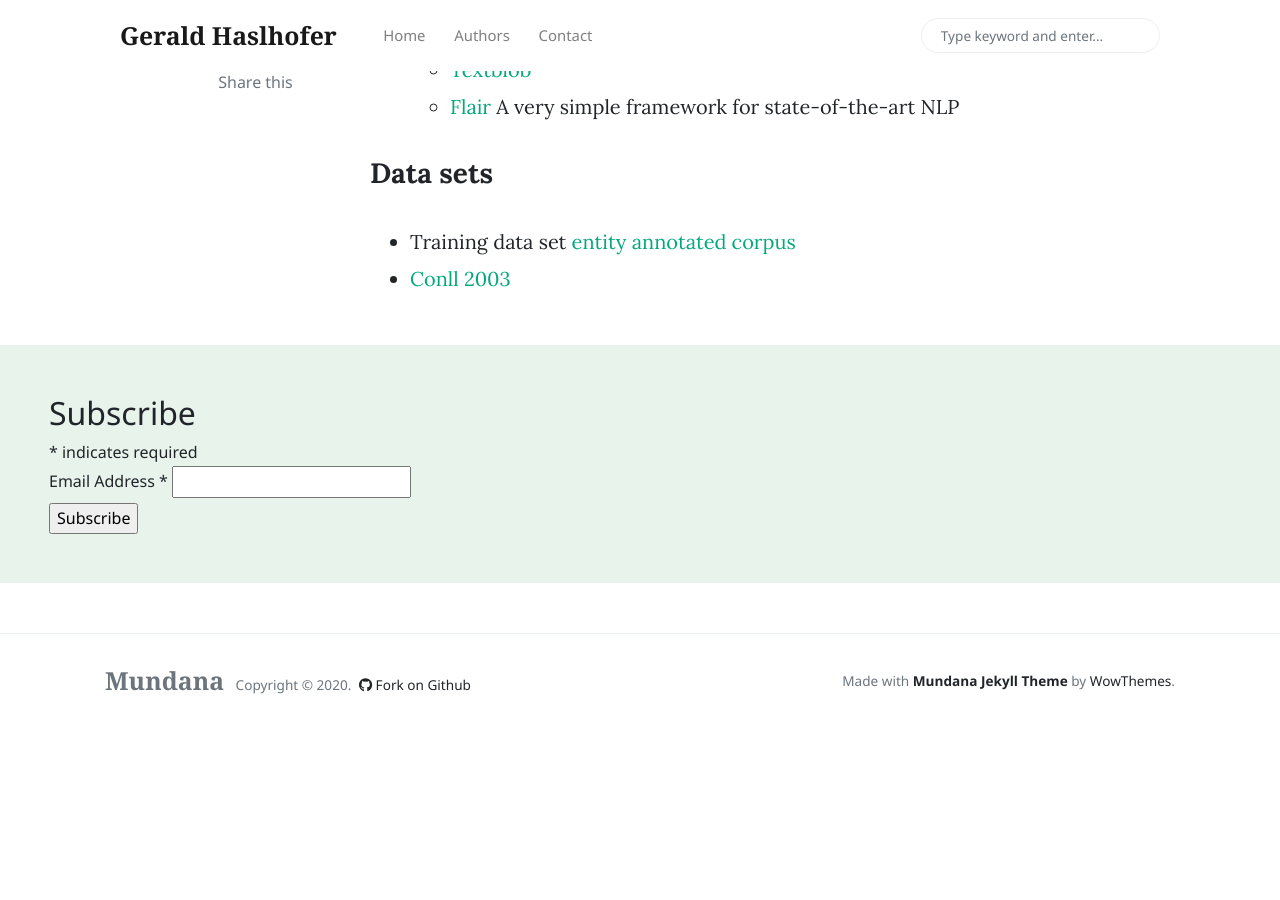
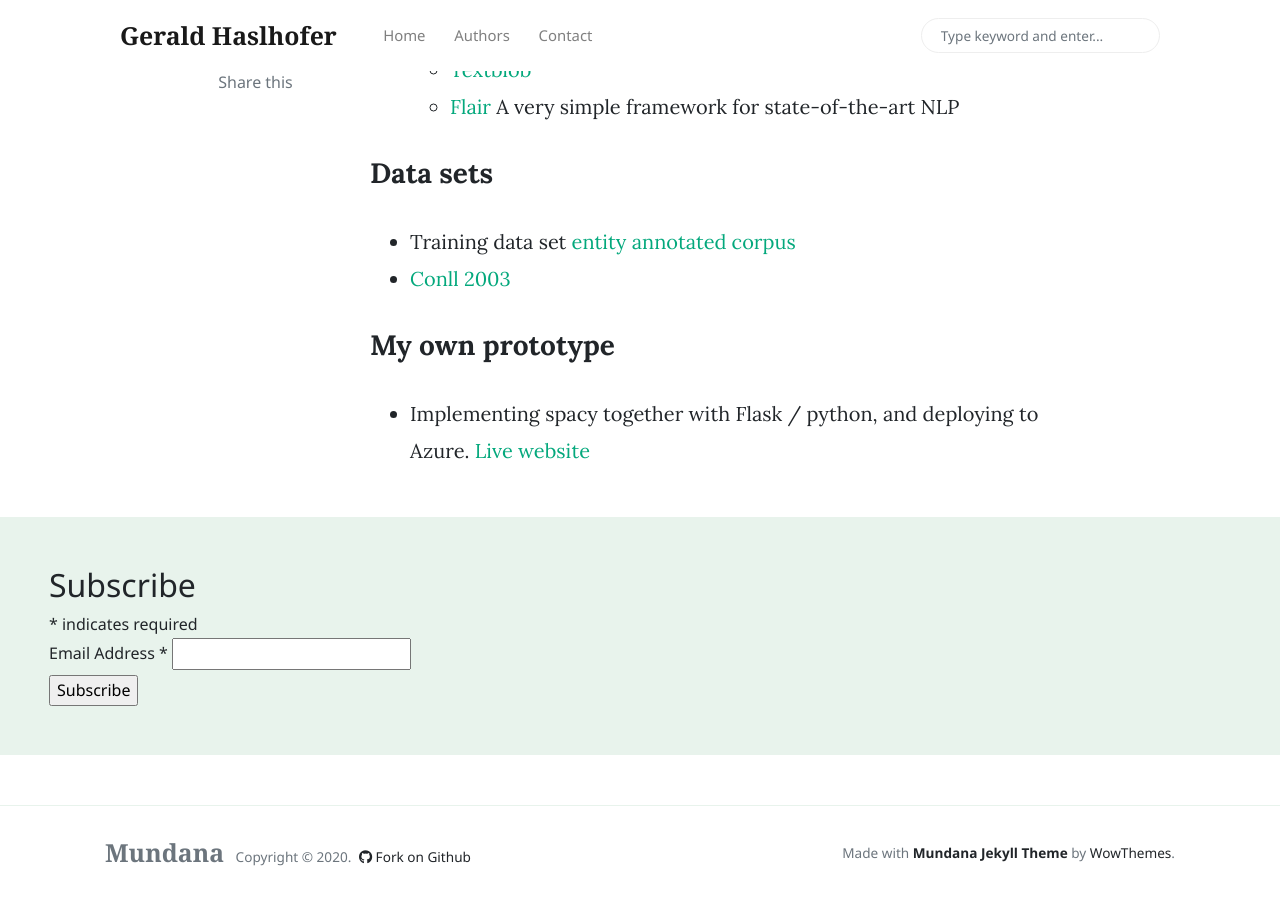
Before and after one commit to haslhofer/haslhofer.github.io, a Jekyll site: the page built from _posts/2020-02-15-named-entities.md, in a window 1280 px wide and 900 px high, scrolled down 1779 px. Built offline with Jekyll 4.4.1, drawn with Linux system fonts in a browser that asks for light colours; nearby versions of some CDN libraries; comment, search, counter and statistics services are not loaded; before the commit the page ends 2507 px from its top, so only the background shows below that.

Commit message:
Update 2020-02-15-named-entities.md

```diff
--- a/_posts/2020-02-15-named-entities.md
+++ b/_posts/2020-02-15-named-entities.md
@@ -47,3 +47,6 @@ Good introduction [O'Reilly Deep Learning for Natural Language Processing](https
 ### Data sets
 - Training data set [entity annotated corpus](https://www.kaggle.com/abhinavwalia95/entity-annotated-corpus)
 - [Conll 2003](https://www.paperswithcode.com/sota/named-entity-recognition-ner-on-conll-2003)
+
+### My own prototype
+- Implementing spacy together with Flask / python, and deploying to Azure. [Live website](http://aka.ms/todosmart)
```
